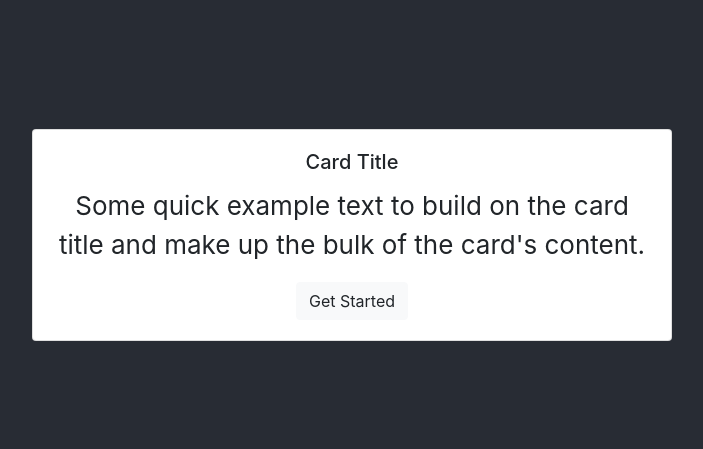
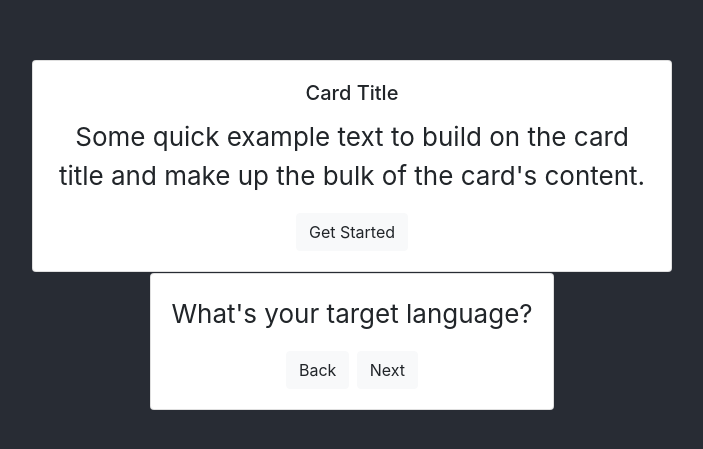
Before and after one commit to mcconkey/ILTP-helper, a React (Create React App) app in the folder app/: page / in a window 1280 px wide. Shown: the part 165-614 px from the top of the page, without its empty margins (288-991 px from the left). Built offline with nearby package versions, Linux system fonts and the light colour scheme.

Commit message:
added recoil! :tada:

```diff
--- a/app/package.json
+++ b/app/package.json
@@ -17,6 +17,7 @@
     "react-dom": "^17.0.1",
     "react-reveal": "^1.2.2",
     "react-scripts": "4.0.1",
+    "recoil": "^0.1.2",
     "typescript": "^4.1.2",
     "web-vitals": "^0.2.4"
   },
--- a/app/src/App.js
+++ b/app/src/App.js
@@ -3,26 +3,34 @@ import { useEffect, useState } from 'react';
 import { Card, Button } from 'react-bootstrap';
 import { Fade } from 'react-reveal';
 
+import { RecoilRoot, useRecoilState } from 'recoil';
+
 import ChooseLanguageCard from './cards/ChooseLanguageCard';
+import PreviousScoresCard from './cards/PreviousScoresCard';
+
+import visibilityState from './visibilityState';
+
 
 function App() {
 
-  const [visibilityState, setVisibilityState] = useState({intro: true});
+  const [isVisible, setVisibilityState] = useRecoilState(visibilityState);
+  //console.log(isVisible);
 
-  const showPreviousHandler = (target = {}) => {
-    setVisibilityState({...target, ...Object.keys(visibilityState).forEach(v => visibilityState[v] = false) })
-    console.log(visibilityState);
-  };
+  //const [visibilityState, setVisibilityState] = useState({intro: true});
 
-  const setVisibility = (target = {}) => {
-    setVisibilityState({...visibilityState, ...target})
-    console.log(visibilityState);
-  };
+  // const showPreviousHandler = (target = {}) => {
+  //   setVisibilityState({...target, ...Object.keys(visibilityState).forEach(v => visibilityState[v] = false) })
+  //   console.log(visibilityState);
+  // };
+
+  //const setVisibility = (target = {}) => {
+  //  setVisibilityState({...visibilityState, ...target})
+  //  console.log(visibilityState);
+  //};
 
   return (
         <div className="parent App" style={{overflow: 'hidden'}}>
-
-      <Fade left collapse opposite when={visibilityState.intro} duration={500} delay={200}>
+        <Fade left collapse opposite when={isVisible.intro} duration={500} delay={200}>
             <Card style={{width: '40rem'}}>
               <Card.Body>
                 <Card.Title>Card Title</Card.Title>
@@ -33,15 +41,16 @@ function App() {
                   <Button
                     variant="light"
                     onClick={() => {
-                    setVisibility({chooseLanguage: true, intro: false});
-                    console.log(visibilityState);
-                    //setChooseLanguageVisible(true);
+                      let update = isVisible;
+                      update.intro = false;
+                      update.chooseLanguage = true;
+                      setVisibilityState(update);
                     }}>Get Started</Button>
               </Card.Body>
             </Card>
           </Fade>
-        <ChooseLanguageCard isVisible={visibilityState.chooseLanguage} setVisibility={setVisibility}/>
-
+          <ChooseLanguageCard isVisible={isVisible.chooseLanguage} />
+          <PreviousScoresCard isVisible={isVisible.previousScores} />
       </div>
   );
 }
--- a/app/src/cards/ChooseLanguageCard.js
+++ b/app/src/cards/ChooseLanguageCard.js
@@ -1,25 +1,35 @@
 import React, { useEffect, useState } from 'react';
 import { Card, Button } from 'react-bootstrap';
 import { Fade } from 'react-reveal';
+import { useRecoilState } from 'recoil';
 
-const ChooseLanguageCard = ({isVisible = false, setVisibility}) => {
-    const [isOpen, setIsOpen] = useState(isVisible);
-    console.log(isVisible);
+import visibilityState from '../visibilityState';
 
-    useEffect(() => {
-        setIsOpen(isVisible);
-    }, [isVisible]);
+const ChooseLanguageCard = () => {
+    // const [isOpen, setIsOpen] = useState(isVisible);
+    // console.log("show chooseLanguageCard: " + isVisible);
+
+    const [isVisible, setVisibilityState] = useRecoilState(visibilityState);
+
+
+    // useEffect(() => {
+    //     setIsOpen(isVisible);
+    // }, [isVisible]);
 
     return (
         <React.Fragment>
-            <Fade left opposite collapse when={isOpen} duration={500} delay={1500} >
+            <Fade left opposite collapse when={isVisible.chooseLanguage} duration={500} delay={1500} delayOut={0} >
                 <Card>
                     <Card.Body>
                         <Card.Text>
-                        This is card number 1
+                        What's your target language?
                         </Card.Text>
-                        <Button variant="light" onClick={() => setVisibility({intro: true, chooseLanguage: false})}
-                        >Back</Button>
+                        <Button variant="light" onClick={() => {
+                            setVisibilityState({...isVisible, ...{chooseLanguage: false, intro: true}});
+                        }}
+                        >Back</Button>{' '}
+                        <Button variant="light" onClick={() => { return }}
+                        >Next</Button>
                     </Card.Body>
                 </Card>
             </Fade>
--- /dev/null
+++ b/app/src/cards/PreviousScoresCard.js
@@ -0,0 +1,31 @@
+import React, { useEffect, useState } from 'react';
+import { Card, Button } from 'react-bootstrap';
+import { Fade } from 'react-reveal';
+
+const PreviousScoresCard = ({isVisible = false, setVisibility}) => {
+    const [isOpen, setIsOpen] = useState(isVisible);
+    console.log("show PreviousScoresCared: " + isVisible);
+
+    useEffect(() => {
+        setIsOpen(isVisible);
+    }, [isVisible]);
+
+    return (
+        <React.Fragment>
+            <Fade left opposite collapse when={isOpen} duration={500} delay={1500} delayOut={0}>
+                <Card>
+                    <Card.Body>
+                        <Card.Text>
+                        Previous Scores...
+                        </Card.Text>
+                        <Button variant="light" onClick={() => setVisibility({chooseLanguage: true, previousScores: false})}
+                        >Back</Button>
+                    </Card.Body>
+                </Card>
+            </Fade>
+        </React.Fragment>
+    );
+
+}
+
+export default PreviousScoresCard;
--- a/app/src/index.js
+++ b/app/src/index.js
@@ -2,12 +2,21 @@ import React from 'react';
 import ReactDOM from 'react-dom';
 import './index.css';
 import App from './App';
+import {
+  RecoilRoot,
+  atom,
+  selector,
+  useRecoilState,
+  useRecoilValue,
+} from 'recoil';
 //import reportWebVitals from './reportWebVitals';
 
 ReactDOM.render(
-  <React.StrictMode>
-    <App />
-  </React.StrictMode>,
+  <RecoilRoot>
+    <React.StrictMode>
+      <App />
+    </React.StrictMode>
+  </RecoilRoot>,
   document.getElementById('root')
 );
 
--- /dev/null
+++ b/app/src/visibilityState.js
@@ -0,0 +1,14 @@
+// This is a Recoil atom which is responsible for maintaining state of
+// the visibility of objects across the App--allowing one component to hide
+// another component, without trixy callback functions and param passing.
+
+import { atom } from 'recoil';
+
+const visibilityState = atom({
+    key: 'visibilityState',
+    default: {
+        intro: true,
+    },
+});
+
+export default visibilityState;
```
Also changed, not shown: 2 other files (tests, documents, lock files or other folders). Lines whose indentation alone changed are shown as unchanged.
